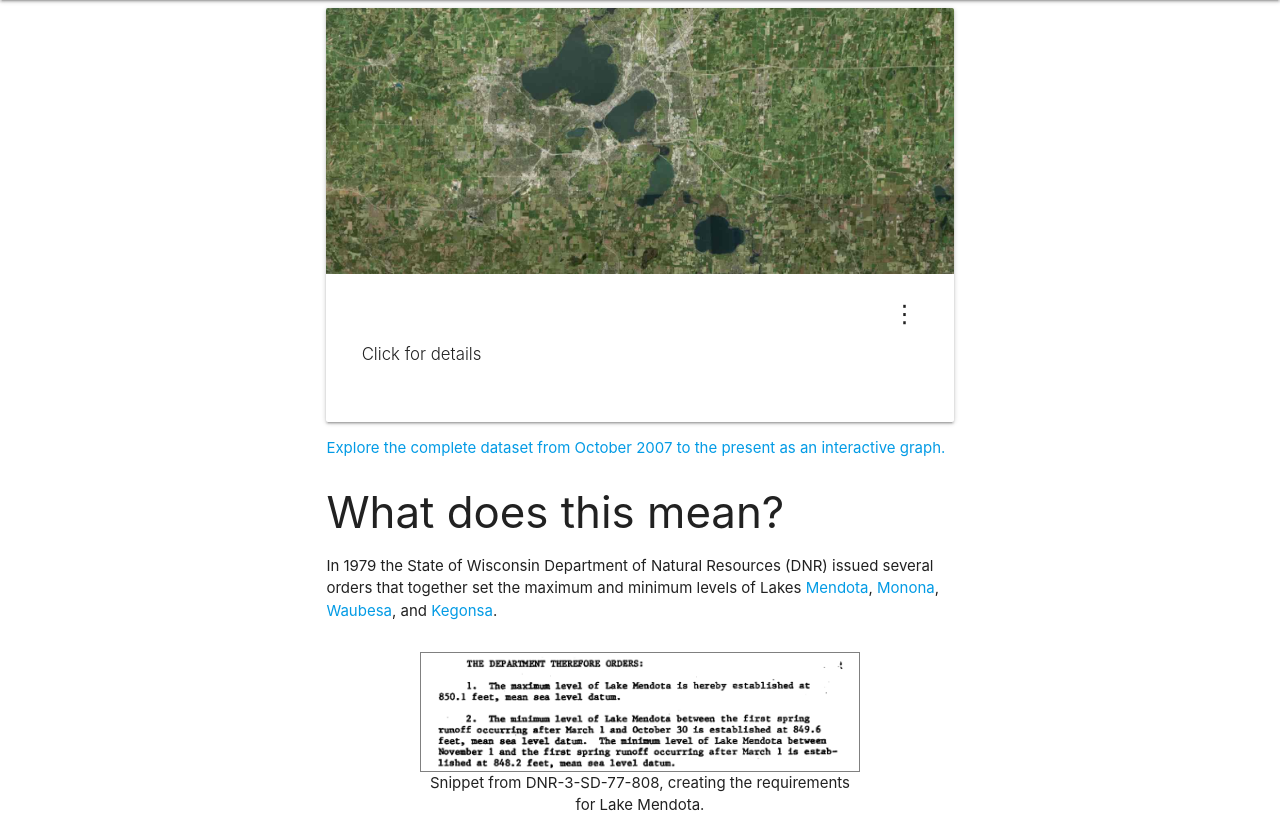
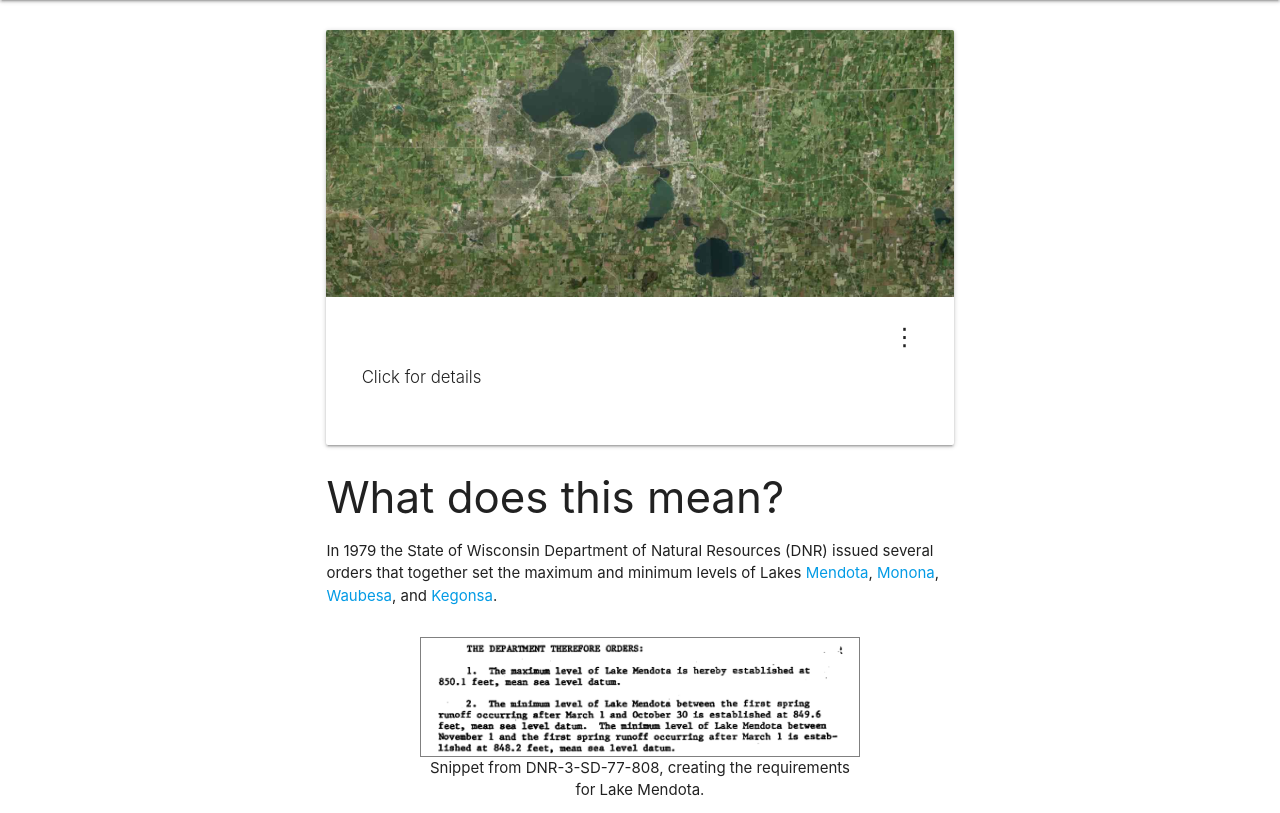
Before and after one commit to kbrose/yahara-info, a Flask app: template templates/main.html in a window 1280 px wide. Shown: the part 64-877 px from the top of the page. Run offline with Flask 2, Linux system fonts and the light colour scheme; the template is opened without the code that fills it, so the values that code supplies are empty; parts of the project's set-up code (start-up, migrations or seed data) failed here and were passed over.

Commit message:
style tweaks

```diff
--- a/templates/main.html
+++ b/templates/main.html
@@ -1,6 +1,7 @@
 {% extends "base.html" %}
 {% block content %}
 <div class="container">
+    <br>
     <div class="card hoverable">
         <div class="card-image waves-effect waves-block waves-light">
             <img class="activator" src="static/imgs/sat-lakes.jpg">
@@ -47,7 +48,6 @@
             </table>
         </div>
     </div>
-    <a href="/plot" class="section">Explore the complete dataset from October 2007 to the present as an interactive graph.</a>
     <h3>What does this mean?</h3>
     <p>
         In 1979 the State of Wisconsin Department of Natural Resources (DNR) issued several orders that together set the maximum and minimum levels of Lakes <a href="https://lwrd.countyofdane.com/documents/pdf/DNR-3-SD-77-808.pdf">Mendota</a>, <a href="https://lwrd.countyofdane.com/documents/pdf/DNR-3-SD-77-819.pdf">Monona</a>, <a href="https://lwrd.countyofdane.com/documents/pdf/DNR-3-SD-77-819.pdf">Waubesa</a>, and <a href="https://pdf.countyofdane.com/lwrd/landconservation/DNR-3-WR-1116.pdf">Kegonsa</a>.
```
